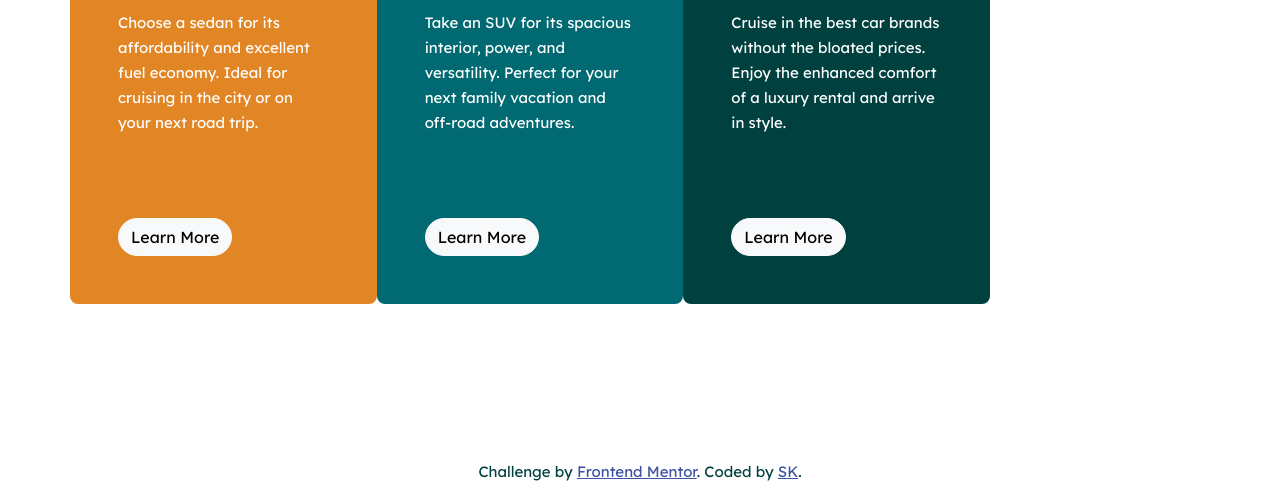
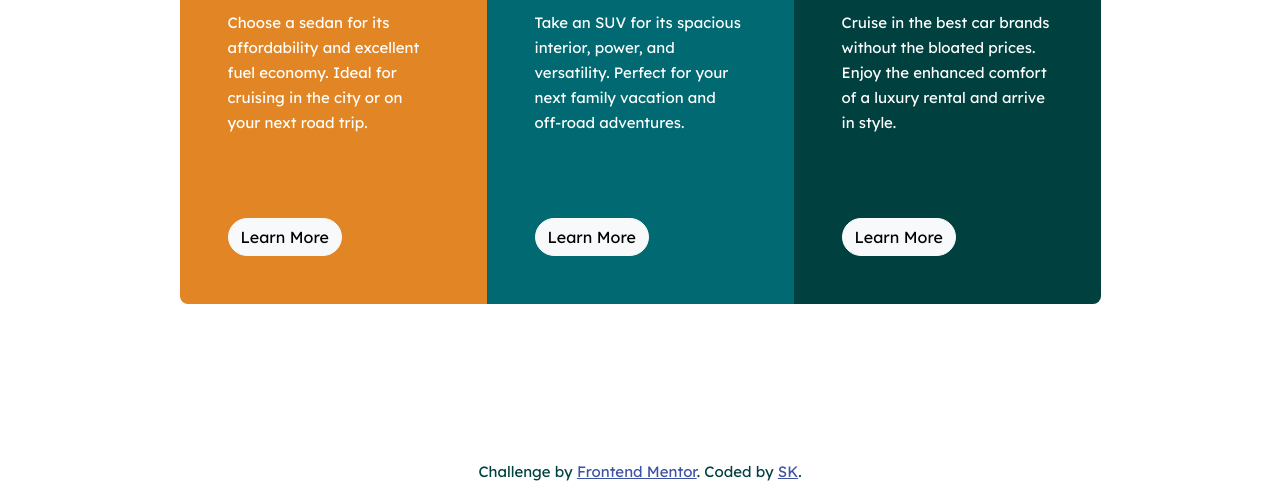
Before and after one commit to Sam-a-lot/FMC-3-columnPreviewCard, a plain HTML site: page index.html in a window 1280 px wide. Shown: the part 341-825 px from the top of the page. Drawn offline with nearby package versions, Linux system fonts and the light colour scheme.

Commit message:
Add files via upload
- Adjusted border radius depending on rows/colums
- CENTERED THE DIV!!!

```diff
--- a/index.html
+++ b/index.html
@@ -23,28 +23,26 @@
 <body>
 
   <div class="container vh-100">
-    <div class="row card-container min-vh-100 align-items-center">
+
+    <div class="row card-container min-vh-100 align-items-center justify-content-center">
       <div class="sedans col-md-4">
         <img src="./images/icon-sedans.svg" alt="Small graphic of a sedan type car">
         <h1>Sedans</h1>
-        <p>Choose a sedan for its affordability and excellent fuel economy. Ideal for cruising in the city
-          or on your next road trip.</p>
-          <button type="button" class="btn btn-light rounded">Learn More</button>
+        <p>Choose a sedan for its affordability and excellent fuel economy. Ideal for cruising in the city or on your next road trip.</p>
+        <button type="button" class="btn btn-light rounded">Learn More</button>
       </div>
 
       <div class="suvs col-md-4">
         <img src="./images/icon-suvs.svg" alt="Small graphic of an SUV type car">
         <h1>SUVs</h1>
-        <p>Take an SUV for its spacious interior, power, and versatility. Perfect for your next family vacation
-        and off-road adventures.</p>
+        <p>Take an SUV for its spacious interior, power, and versatility. Perfect for your next family vacation and off-road adventures.</p>
         <button type="button" class="btn btn-light rounded">Learn More</button>
       </div>
 
       <div class="luxury col-md-4">
         <img src="./images/icon-luxury.svg" alt="Small graphic of a luxury, convertible car">
         <h1>Luxury</h1>
-        <p>Cruise in the best car brands without the bloated prices. Enjoy the enhanced comfort of a luxury
-        rental and arrive in style.</p>
+        <p>Cruise in the best car brands without the bloated prices. Enjoy the enhanced comfort of a luxury rental and arrive in style.</p>
         <button type="button" class="btn btn-light rounded">Learn More</button>
       </div>
     </div>
@@ -54,7 +52,10 @@
         Coded by <a href="#">SK</a>.
       </p>
     </div>
+
   </div>
+
+
 
   <!-- Bootstrap script -->
   <script src="https://cdn.jsdelivr.net/npm/bootstrap@5.0.2/dist/js/bootstrap.bundle.min.js" integrity="sha384-MrcW6ZMFYlzcLA8Nl+NtUVF0sA7MsXsP1UyJoMp4YLEuNSfAP+JcXn/tWtIaxVXM" crossorigin="anonymous"></script>
--- a/styles.css
+++ b/styles.css
@@ -1,3 +1,9 @@
+/* To Do:
+- Center the whole thing horizontally on desktop
+*/
+
+
+
 body {
     font-family: 'Lexend Deca', sans-serif;
     color: #fff;
@@ -18,28 +24,28 @@ p {
     margin-bottom: 25px;
 }
 
-.card-container {
-    max-width: 920px;
-}
-
+/* Cards */
 .sedans,
 .suvs,
 .luxury {
-    border-radius: 8px;
-    padding: 48px;
+    max-width: 327px;
 }
 
-/* Card background colors */
 .sedans {
     background-color: #E28625;
+    border-radius: 8px 8px 0 0;
+    padding: 48px;
 }
 
 .suvs {
     background-color: #006971;
+    padding: 48px;
 }
 
 .luxury {
     background-color: #004140;
+    border-radius: 0 0 8px 8px;
+    padding: 48px;
 }
 
 /* Overriding bootstrap to style button border radius */
@@ -53,13 +59,6 @@ p {
     background-color: inherit;
 }
 
-/* Screen width > 767px --> change margin between paragraph and button */
-@media (min-width: 768px) {
-    p {
-        margin-bottom: 83px;
-    }
-}
-
 /* Attribution */
 .attribution {
     color: #004140;
@@ -70,3 +69,27 @@ p {
 .attribution a {
     color: hsl(228, 45%, 44%);
 }
+
+/* Screen width > 767px -->
+- Adjust margin between paragraph and button
+- Adjust cards' border-radius
+- Adjust width */
+@media (min-width: 768px) {
+    p {
+        margin-bottom: 83px;
+    }
+
+    .sedans {
+        border-radius: 8px 0 0 8px;
+    }
+
+    .luxury {
+        border-radius: 0 8px 8px 0;
+    }
+
+    .sedans,
+    .suvs,
+    .luxury {
+        max-width: 307px;
+    }
+}
```
